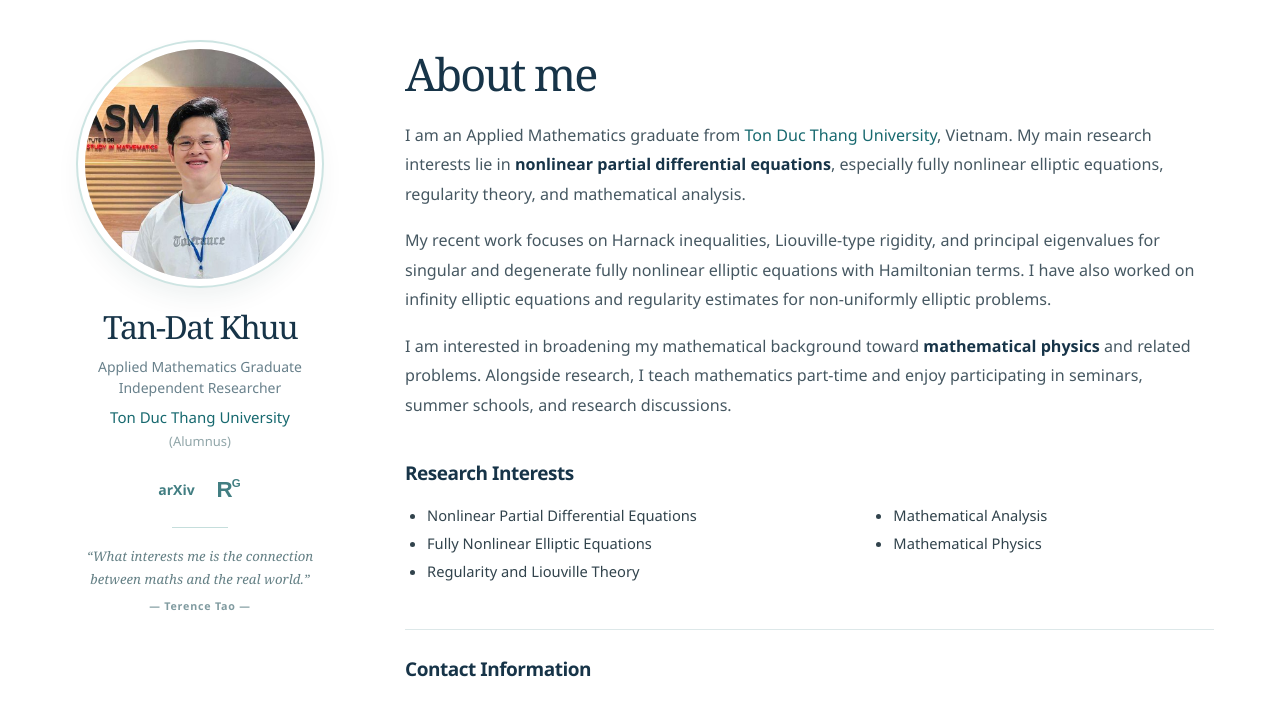
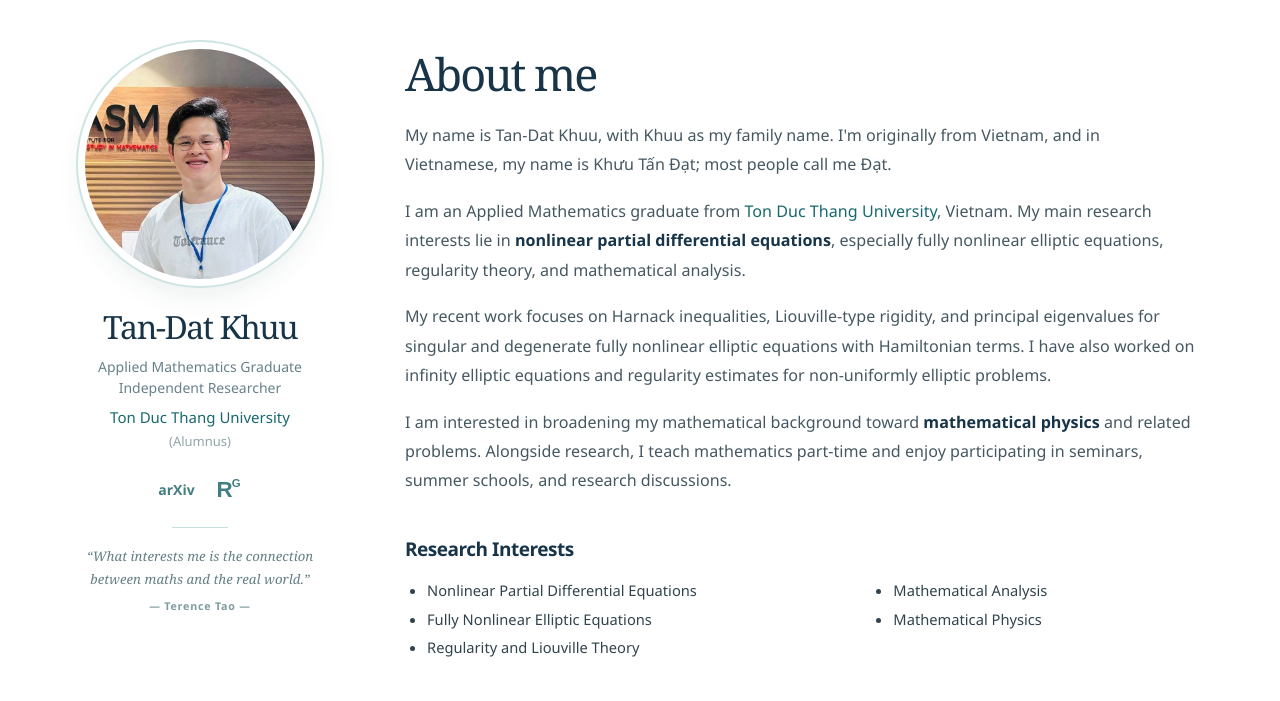
Before and after one commit to TanDatKhuu/TanDatKhuu.github.io, a plain HTML site: page index.html in a window 1280 px wide. Shown: the part 93-794 px from the top of the page. Drawn offline with Linux system fonts and the light colour scheme.

Commit message:
Update index.html

```diff
--- a/index.html
+++ b/index.html
@@ -368,6 +368,7 @@ a{color:var(--accentdeep)}a:hover{color:#114f55}a:focus-visible,button:focus-vis
 <main class="main" id="main-content">
 <section aria-labelledby="home-title" class="page" data-page="home" id="home">
 <h2 class="page-title" id="home-title">About me</h2>
+<p class="lead">My name is Tan-Dat Khuu, with Khuu as my family name. I'm originally from Vietnam, and in Vietnamese, my name is Khưu Tấn Đạt; most people call me Đạt.</p>
 <p class="lead">I am an Applied Mathematics graduate from <a href="https://tdtu.edu.vn/en" rel="noopener noreferrer" target="_blank">Ton Duc Thang University</a>, Vietnam. My main research interests lie in <strong>nonlinear partial differential equations</strong>, especially fully nonlinear elliptic equations, regularity theory, and mathematical analysis.</p>
 <p class="lead">My recent work focuses on Harnack inequalities, Liouville-type rigidity, and principal eigenvalues for singular and degenerate fully nonlinear elliptic equations with Hamiltonian terms. I have also worked on infinity elliptic equations and regularity estimates for non-uniformly elliptic problems.</p>
 <p class="lead">I am interested in broadening my mathematical background toward <strong>mathematical physics</strong> and related problems. Alongside research, I teach mathematics part-time and enjoy participating in seminars, summer schools, and research discussions.</p>
```
